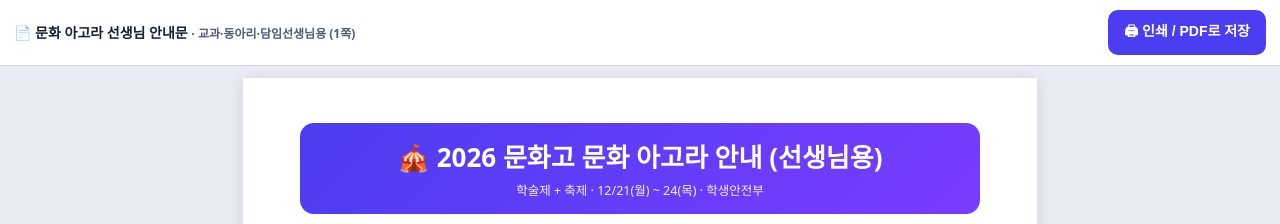
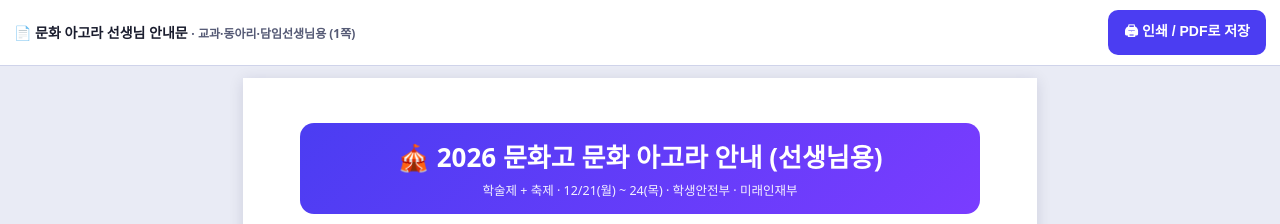
Before and after one commit to CHoi-Hoseop/coin, a plain HTML site: page teacher.html in a window 1280 px wide. Shown: the top 224 px of the page. Drawn offline with Linux system fonts and the light colour scheme.

Commit message:
Update teacher.html

```diff
--- a/teacher.html
+++ b/teacher.html
@@ -32,7 +32,7 @@
 <div class="bar"><b>📄 문화 아고라 선생님 안내문 <span class="muted">· 교과·동아리·담임선생님용 (1쪽)</span></b><button onclick="print()">🖨 인쇄 / PDF로 저장</button></div>
 
 <div class="page">
-  <div class="hero"><h1>🎪 2026 문화고 문화 아고라 안내 (선생님용)</h1><div>학술제 + 축제 · 12/21(월) ~ 24(목) · 학생안전부</div></div>
+  <div class="hero"><h1>🎪 2026 문화고 문화 아고라 안내 (선생님용)</h1><div>학술제 + 축제 · 12/21(월) ~ 24(목) · 학생안전부 · 미래인재부</div></div>
 
   <h2>문화 아고라는 이렇게 진행해요</h2>
   <table>
```
